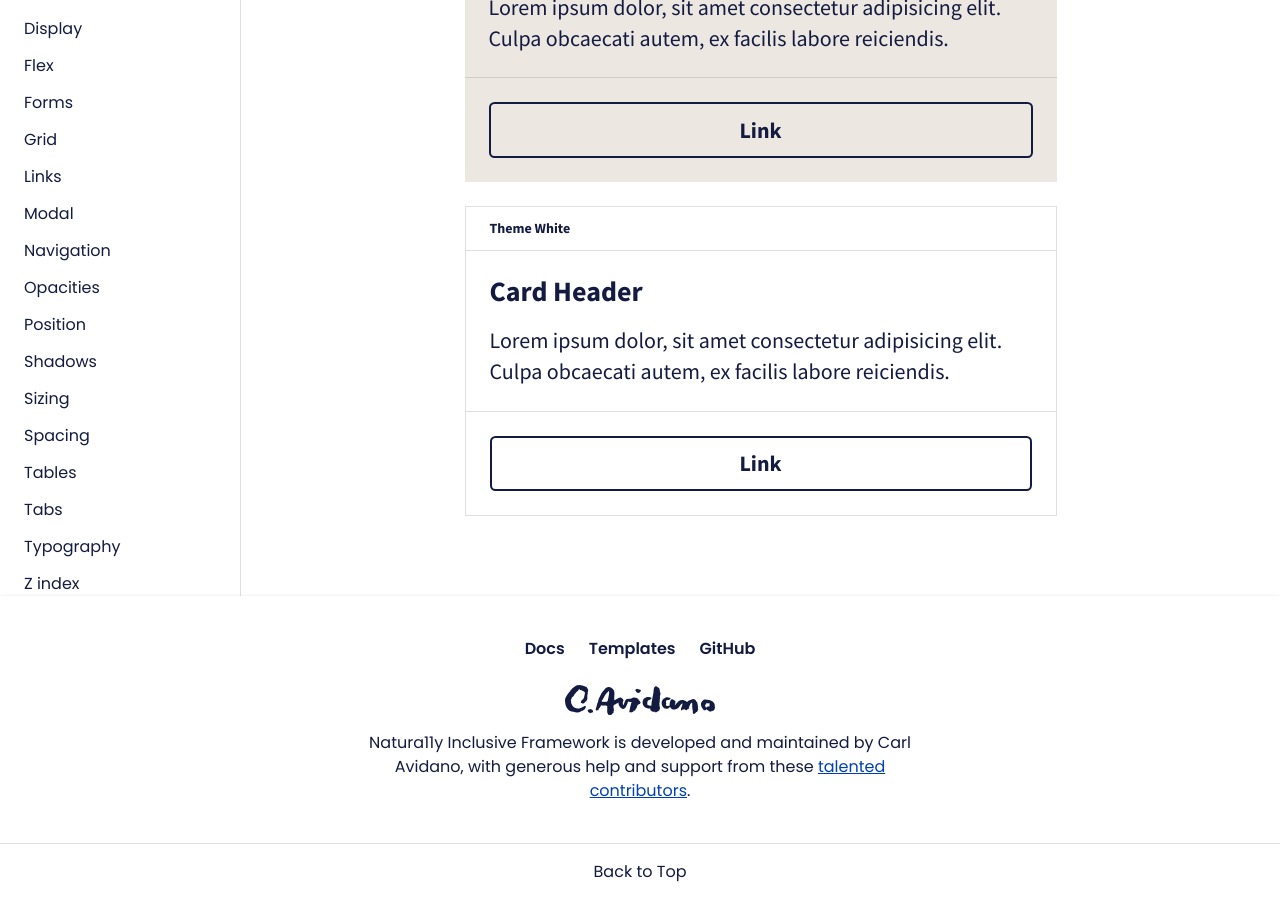
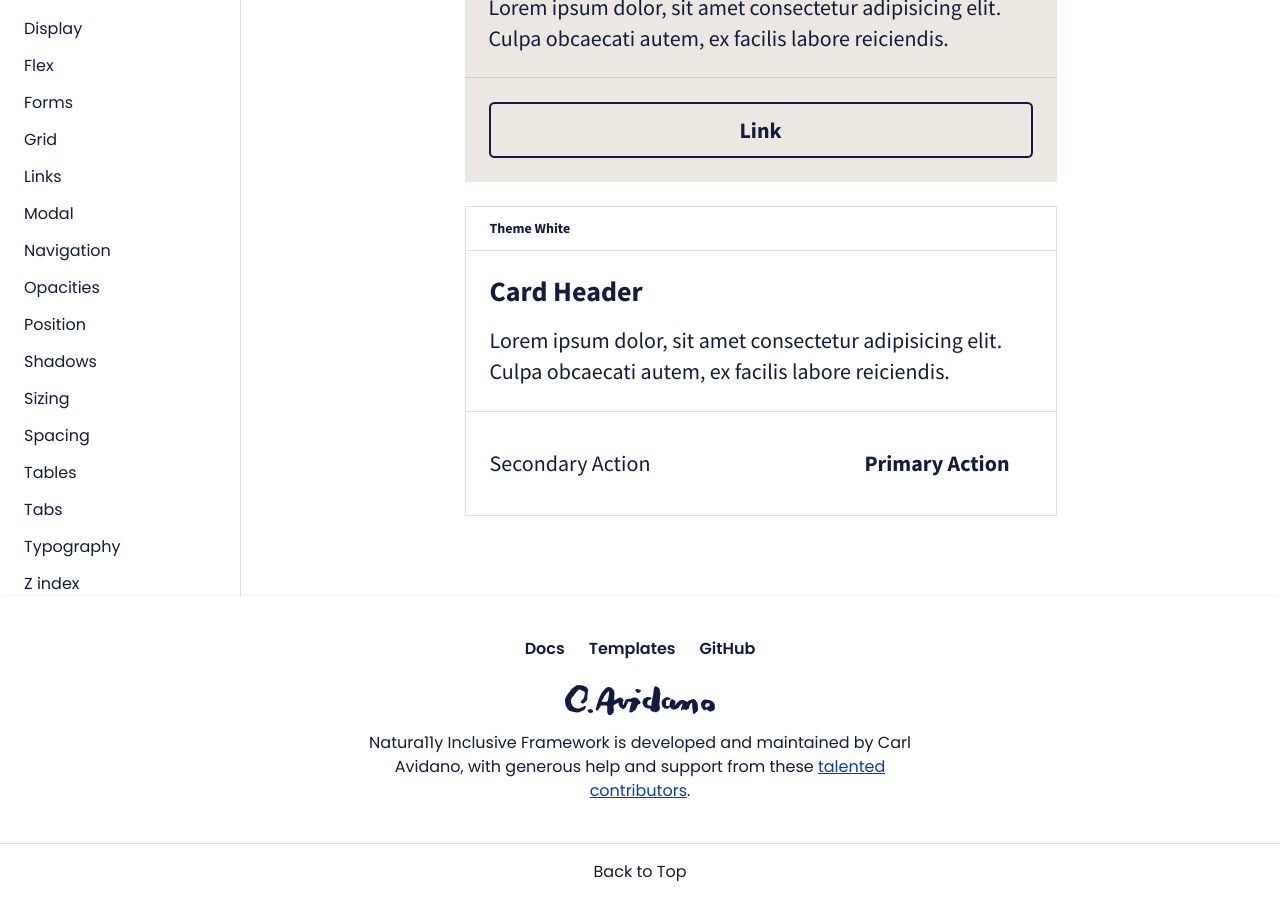
Before and after one commit to cavidano/natura11y-docs, a Jekyll site: the page built from _docs-a-z/color.html, in a window 1280 px wide and 900 px high, scrolled down 3869 px. Built offline with Jekyll 4.4.1, drawn with Linux system fonts in a browser that asks for light colours.

Commit message:
update framework

```diff
--- a/_docs-a-z/backdrops.html
+++ b/_docs-a-z/backdrops.html
@@ -266,7 +266,8 @@ tags:
 
                         &lt;div class="text-shadow text-align-center margin-bottom-4"&gt;
                             &lt;h1 class="banner-headline"&gt;
-                                The mountain at a given distance In amber lies
+                                The mountain at a given distance&lt;br&gt;
+                                In amber lies
                             &lt;/h1&gt;
                             &lt;p&gt;
                                 &#8212;Excerpt from &lt;em&gt;Delight becomes pictoral&lt;/em&gt;
--- a/_docs-a-z/color.html
+++ b/_docs-a-z/color.html
@@ -228,9 +228,16 @@ title: "Color"
             </div>
 
             <div class="card__foot border-top">
-                <a class="button button--outline display-block" href="#1">
-                Link
-                </a>
+                <ul class="nav nav--horizontal justify-content-between">
+                    <li>
+                        <a href="#1">Secondary Action</a>
+                    </li>
+                    <li>
+                        <a class="button theme-white box-shadow-sm rounded-pill" href="#1">
+                            Primary Action
+                        </a>
+                    </li>
+                </ul>
             </div>
 
         </div>
```
